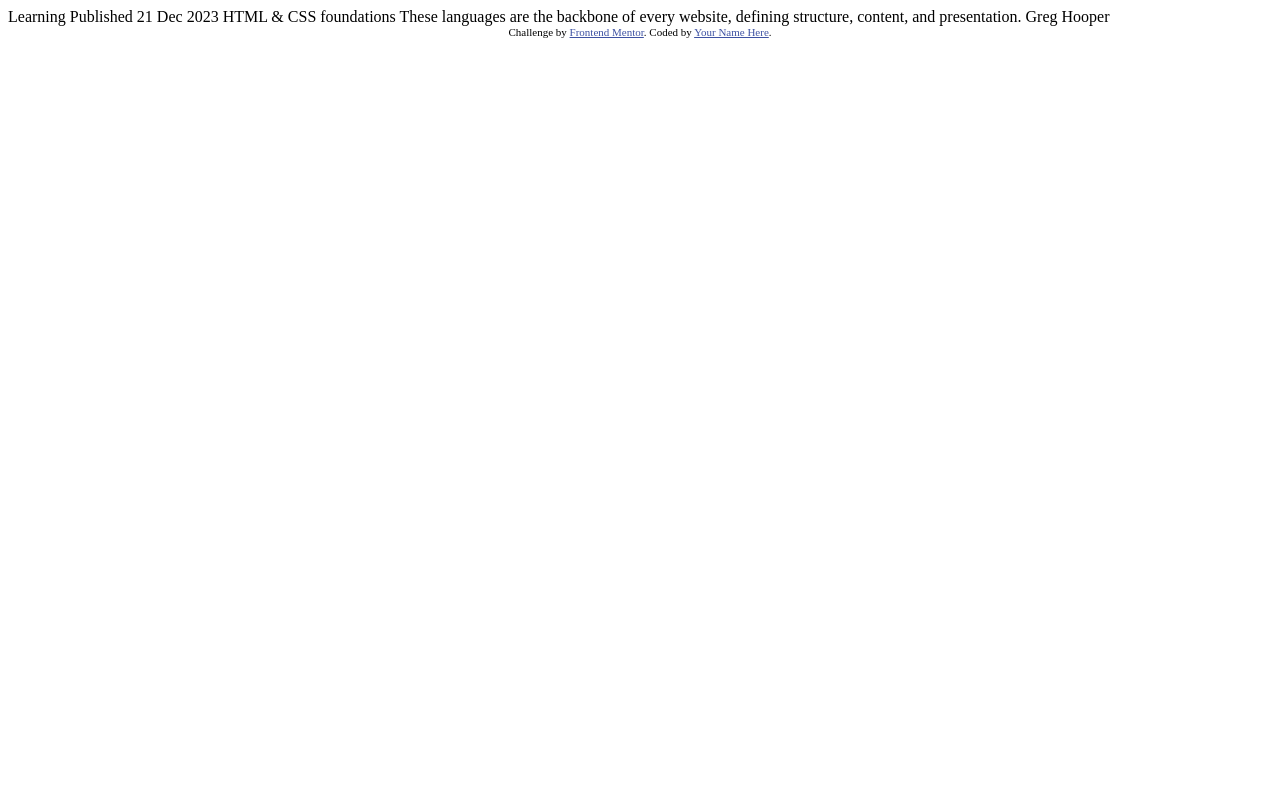
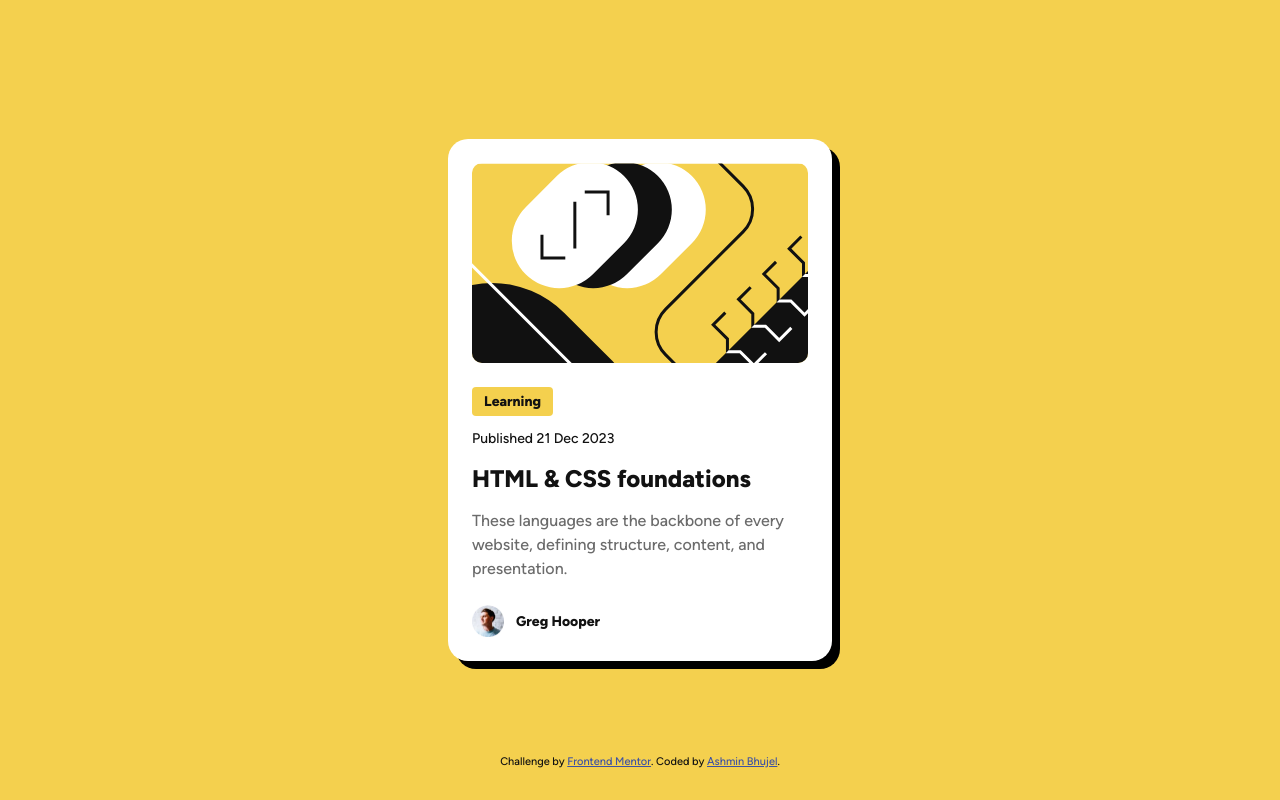
Before and after one commit to Ashmin-Bhujel/blog-preview-card, a plain HTML site: page index.html in a window 1280 px wide. Drawn offline with Linux system fonts and the light colour scheme.

Commit message:
feat: blog preview card

```diff
--- a/index.html
+++ b/index.html
@@ -1,34 +1,79 @@
 <!DOCTYPE html>
 <html lang="en">
   <head>
-  <meta charset="UTF-8">
-  <meta name="viewport" content="width=device-width, initial-scale=1.0"> <!-- displays site properly based on user's device -->
+    <meta charset="UTF-8" />
+    <meta name="viewport" content="width=device-width, initial-scale=1.0" />
+    <!-- displays site properly based on user's device -->
 
-  <link rel="icon" type="image/png" sizes="32x32" href="./assets/images/favicon-32x32.png">
+    <link
+      rel="icon"
+      type="image/png"
+      sizes="32x32"
+      href="./assets/images/favicon-32x32.png"
+    />
+
+    <!-- CSS -->
+    <link rel="stylesheet" href="styles/index.css" />
 
     <title>Frontend Mentor | Blog preview card</title>
 
     <!-- Feel free to remove these styles or customise in your own stylesheet 👍 -->
     <style>
-    .attribution { font-size: 11px; text-align: center; }
-    .attribution a { color: hsl(228, 45%, 44%); }
+      .attribution {
+        font-size: 11px;
+        text-align: center;
+      }
+      .attribution a {
+        color: hsl(228, 45%, 44%);
+      }
     </style>
   </head>
   <body>
+    <main>
+      <!-- Card -->
+      <div class="card">
+        <!-- Image preview -->
+        <div class="image-wrapper">
+          <img src="assets/images/illustration-article.svg" alt="" />
+        </div>
 
-  Learning
+        <!-- Content -->
+        <div class="content">
+          <div class="category">
+            <p class="text-preset-3 bold">Learning</p>
+          </div>
 
-  Published 21 Dec 2023
+          <p class="published-date text-preset-3">Published 21 Dec 2023</p>
 
-  HTML & CSS foundations
+          <h1 class="text-preset-1">HTML & CSS foundations</h1>
 
-  These languages are the backbone of every website, defining structure, content, and presentation.
+          <p class="text-preset-2">
+            These languages are the backbone of every website, defining
+            structure, content, and presentation.
+          </p>
+        </div>
 
-  Greg Hooper
+        <!-- Author -->
+        <div class="author">
+          <img
+            src="assets/images/image-avatar.webp"
+            alt="Headshot image of Greg Hooper"
+          />
+          <p class="text-preset-3 bold">Greg Hooper</p>
+        </div>
+      </div>
+    </main>
 
+    <footer>
       <div class="attribution">
-    Challenge by <a href="https://www.frontendmentor.io?ref=challenge" target="_blank">Frontend Mentor</a>.
-    Coded by <a href="#">Your Name Here</a>.
+        Challenge by
+        <a href="https://www.frontendmentor.io?ref=challenge" target="_blank"
+          >Frontend Mentor</a
+        >. Coded by
+        <a href="https://www.frontendmentor.io/profile/Ashmin-Bhujel"
+          >Ashmin Bhujel</a
+        >.
       </div>
+    </footer>
   </body>
 </html>
--- /dev/null
+++ b/styles/index.css
@@ -0,0 +1,141 @@
+/* Custom font */
+@font-face {
+  font-family: Figtree;
+  src: url("/assets/fonts/Figtree-VariableFont_wght.ttf") format("truetype");
+  font-weight: 500 800;
+  font-style: normal;
+}
+
+@font-face {
+  font-family: Figtree;
+  src: url("/assets/fonts/Figtree-Italic-VariableFont_wght.ttf")
+    format("truetype");
+  font-weight: 500 800;
+  font-style: italic;
+}
+
+/* CSS reset */
+* {
+  box-sizing: border-box;
+  margin: 0;
+  padding: 0;
+  font-family: Figtree, sans-serif;
+}
+
+html,
+body {
+  width: 100%;
+  height: 100%;
+}
+
+/* CSS custom properties */
+:root {
+  /* Colors */
+  --yellow: hsl(47, 88%, 63%);
+  --white: hsl(0, 0%, 100%);
+  --gray-500: hsl(0, 0%, 42%);
+  --gray-950: hsl(0, 0%, 7%);
+
+  /* Shadow */
+  --card-shadow: 0.5rem 0.5rem 0 rgba(0, 0, 0, 100%);
+}
+
+/* Utility classes */
+.text-preset-1 {
+  font-size: 1.5rem;
+  font-weight: 800;
+  line-height: 150%;
+  letter-spacing: 0;
+}
+
+.text-preset-2 {
+  font-size: 1rem;
+  font-weight: 500;
+  line-height: 150%;
+  letter-spacing: 0;
+}
+
+.text-preset-3 {
+  font-size: 0.875rem;
+  font-weight: 500;
+  line-height: 150%;
+  letter-spacing: 0;
+}
+
+.bold {
+  font-weight: 800;
+}
+
+/* Styles */
+body {
+  background-color: var(--yellow);
+  color: var(--gray-950);
+}
+
+/* Main */
+main {
+  width: 100%;
+  height: 100%;
+  display: flex;
+  align-items: center;
+  justify-content: center;
+
+  .card {
+    background-color: var(--white);
+    max-width: 24rem;
+    padding: 1.5rem;
+    display: flex;
+    flex-direction: column;
+    justify-content: center;
+    gap: 1.5rem;
+    border-radius: 1.25rem;
+    box-shadow: var(--card-shadow);
+
+    .image-wrapper {
+      border-radius: 0.625rem;
+      overflow: hidden;
+      width: 100%;
+      max-height: 12.5rem;
+
+      img {
+        width: 100%;
+        object-fit: cover;
+      }
+    }
+
+    .content {
+      display: flex;
+      flex-direction: column;
+      gap: 0.75rem;
+
+      .category {
+        background-color: var(--yellow);
+        border-radius: 0.25rem;
+        padding: 0.25rem 0.75rem;
+        width: fit-content;
+      }
+
+      & > p:last-of-type {
+        color: var(--gray-500);
+      }
+    }
+
+    .author {
+      display: flex;
+      align-items: center;
+      gap: 0.75rem;
+
+      img {
+        width: 2rem;
+      }
+    }
+  }
+}
+
+/* Footer */
+footer {
+  position: absolute;
+  inset-inline: 0;
+  bottom: 0;
+  padding: 2rem;
+}
```
Also changed, not shown: assets/images/screenshot-desktop.png (added), assets/images/screenshot-mobile.png (added), 2 other files. Lines whose indentation alone changed are shown as unchanged.
